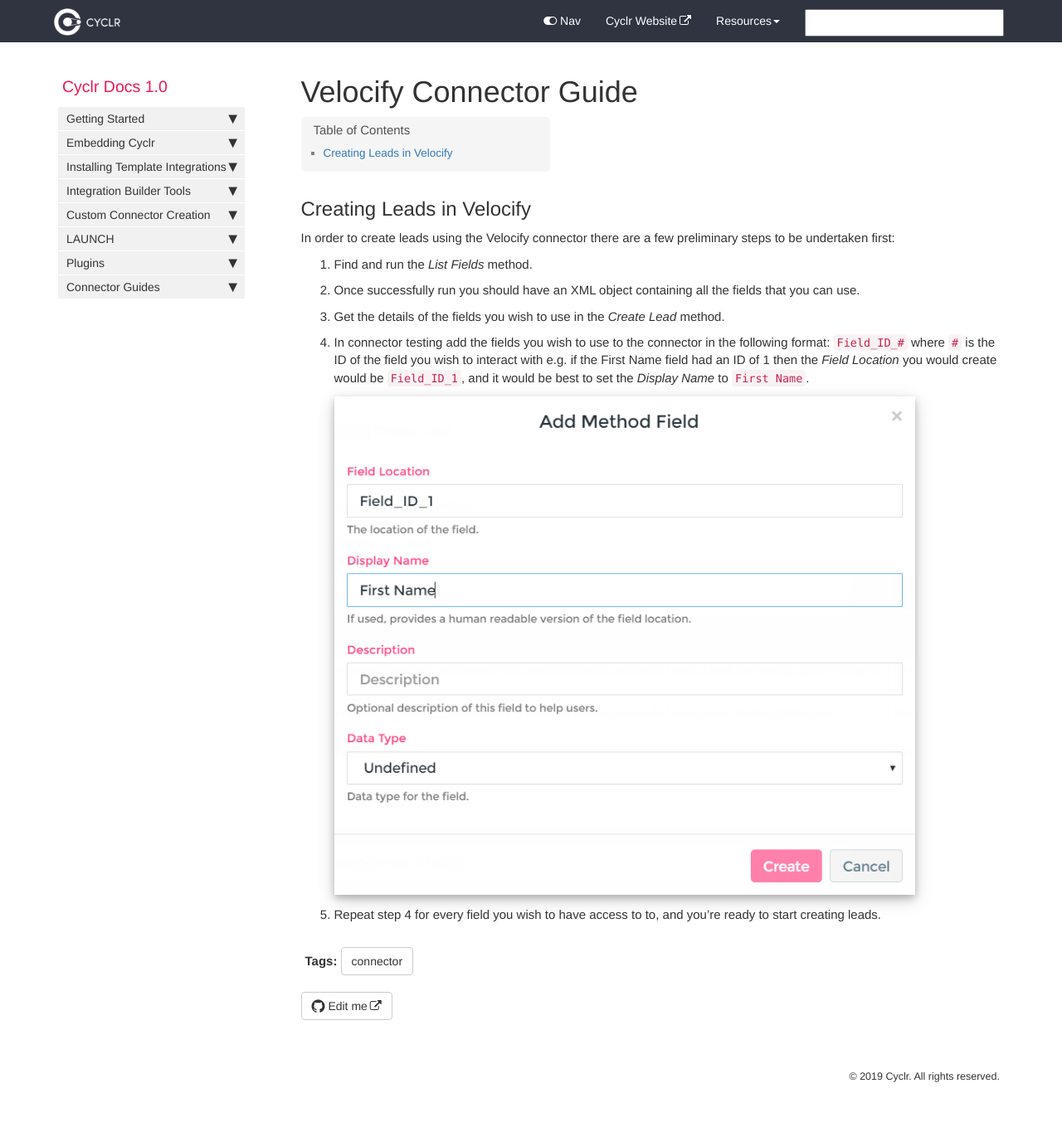
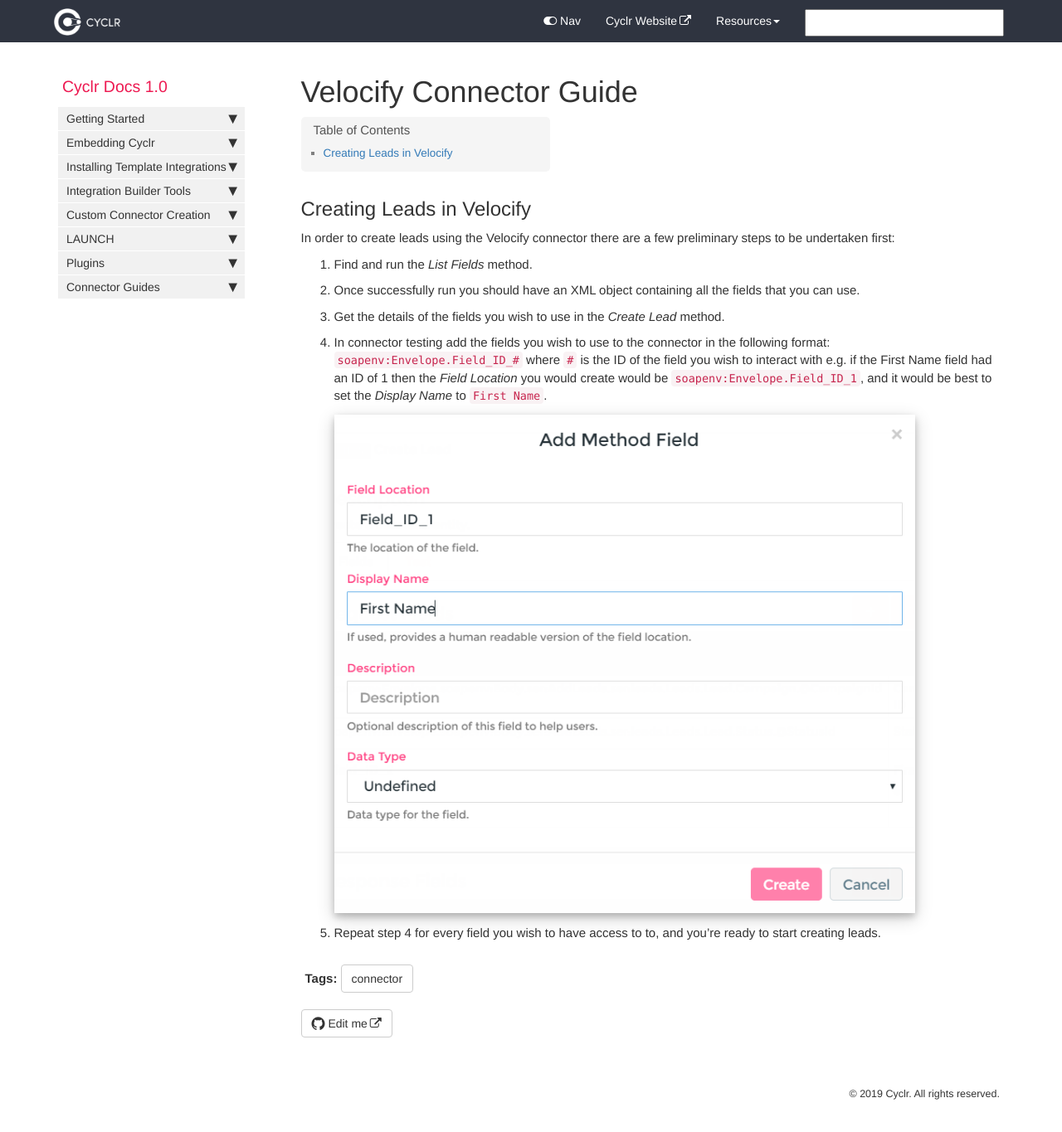
Before and after one commit to sneakysneak/docs, a Jekyll site: the page built from pages/connector-authentication/Velocify.md, in a window 1280 px wide and 1389 px high. Shown: the top 1365 px of the window at 83% size. Built offline with Jekyll 4.4.1, drawn with Linux system fonts in a browser that asks for light colours; nearby versions of some CDN libraries; comment, search, counter and statistics services are not loaded.

Commit message:
Updated after Connector change.

```diff
--- a/pages/connector-authentication/Velocify.md
+++ b/pages/connector-authentication/Velocify.md
@@ -16,7 +16,7 @@ In order to create leads using the Velocify connector there are a few preliminar
 
 3. Get the details of the fields you wish to use in the *Create Lead* method.
 
-4. In connector testing add the fields you wish to use to the connector in the following format: `Field_ID_#` where `#` is the ID of the field you wish to interact with e.g. if the First Name field had an ID of 1 then the *Field Location* you would create would be `Field_ID_1`, and it would be best to set the *Display Name* to `First Name`.
+4. In connector testing add the fields you wish to use to the connector in the following format: `soapenv:Envelope.Field_ID_#` where `#` is the ID of the field you wish to interact with e.g. if the First Name field had an ID of 1 then the *Field Location* you would create would be `soapenv:Envelope.Field_ID_1`, and it would be best to set the *Display Name* to `First Name`.
 ![](./images/velocify_custom_field.png)
 
 5. Repeat step 4 for every field you wish to have access to to, and you're ready to start creating leads.
```
